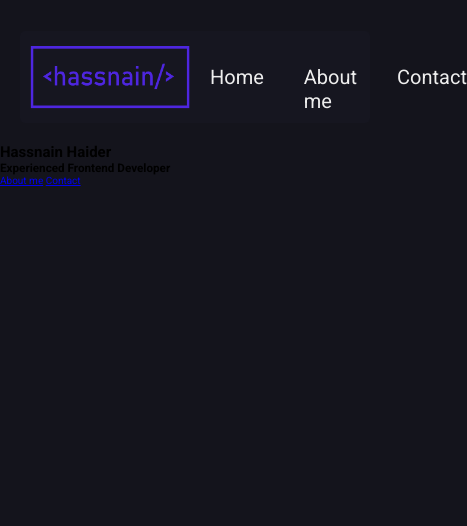
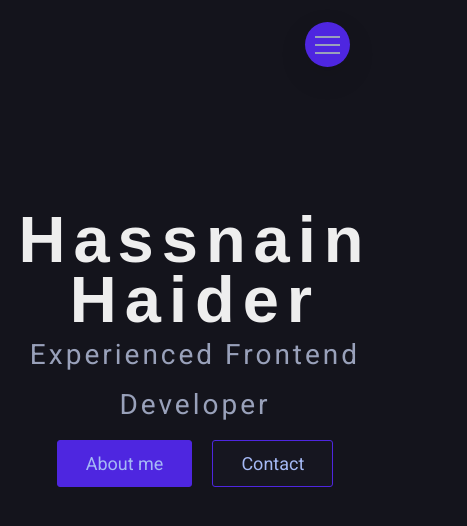
Before and after one commit to hass-nain/hass-nain.github.io, a plain HTML site: page index.html in a window 390 px wide. Shown: the whole page, 467 px wide, since content can reach past the window. Drawn offline with nearby package versions, Linux system fonts and the light colour scheme; a web font is replaced by a local one.

Commit message:
Update style.css

```diff
--- a/assets/css/style.css
+++ b/assets/css/style.css
@@ -1,4 +1,4 @@
-@import url("https://fonts.googleapis.com/css2?family=Roboto:ital,wght@0,300;0,400;0,700;1,400&display=swap");
+@import url("https://fonts.googleapis.com/css2?family=Recursive:wght@900&family=Roboto:ital,wght@0,300;0,400;0,700;1,400&display=swap");
 
 *,
 *::after,
@@ -15,13 +15,39 @@ html {
 body {
   background: #14141c;
   font-family: "Roboto", sans-serif;
+  color: #99a1ba;
+}
+
+/* Typography */
+h1 {
+  font-family: "Recursive", sans-serif;
+  font-size: 6.5rem;
+  font-weight: 900;
+  letter-spacing: 8px;
+  color: #eee;
+  line-height: 6rem;
+}
+
+h3 {
+  font-size: 2.8rem;
+  letter-spacing: 3px;
+  font-weight: 400;
+  line-height: 5rem;
+}
+
+.section-text {
+  font-size: 2.2rem;
 }
 
 /* Navbar */
 
 .navbar {
   padding: 2rem;
+  width: 100%;
   color: #99a1ba;
+  position: fixed;
+  top: 0;
+  left: 0;
 }
 
 .nav-container {
@@ -76,7 +102,155 @@ body {
   color: #a5b9f5;
 }
 
+/* Home */
+.home-section {
+  min-height: 60vh;
+  display: flex;
+  flex-direction: column;
+  align-items: center;
+  justify-content: center;
+  margin-top: 10rem !important;
+}
+
+/* Buttons */
+.btn {
+  text-decoration: none;
+  font-size: 1.8rem;
+  padding: 1.2rem 2.8rem;
+  border: 1px solid #4e26e0;
+  background: #4e26e0;
+  margin: 1rem;
+  color: #a5b9f5;
+  border-radius: 3px;
+  font-weight: 500;
+  transition: 0.4s ease;
+}
+
+.btn:hover,
+.btn:active,
+.btn:focus {
+  background: #3d1db2;
+  border: 1px solid #3d1db2;
+  color: #eee;
+}
+
+.btn-outline {
+  background: #161620;
+}
+
 /* Utility */
+
 .drag-none {
   -webkit-user-drag: none;
 }
+
+.container {
+  max-width: 98rem;
+  margin: 0 auto;
+  padding: 0 1rem;
+}
+
+.flex {
+  display: flex;
+  align-items: center;
+}
+
+/* Responsiveness */
+
+@media (max-width: 768px) {
+  .navbar {
+    padding: 0;
+  }
+
+  .nav-container {
+    flex-direction: column;
+    height: 80vh;
+    background: #161620;
+    padding: 30px 0;
+    border: 1px solid #4e26e0;
+    border-bottom-left-radius: 20px;
+    border-bottom-right-radius: 20px;
+    width: 95%;
+    margin: 0 auto;
+    border-top-color: transparent;
+    transition: 0.5s ease;
+    transform: translateY(-1300px);
+    align-items: center;
+    justify-content: start;
+  }
+
+  .menu-items {
+    flex-direction: column;
+  }
+
+  .menu-item {
+    margin: 3rem 0;
+  }
+
+  .menu-btn {
+    display: block;
+    background-color: #4e26e0;
+    height: 45px;
+    width: 45px;
+    position: fixed;
+    top: 22px;
+    right: 40px;
+    z-index: 2222;
+    border-radius: 50%;
+    box-shadow: 0 1rem 3rem rgba(0, 0, 0, 0.1);
+    text-align: center;
+    cursor: pointer;
+  }
+
+  .menu-btn-icon,
+  .menu-btn-icon::after,
+  .menu-btn-icon::before {
+    width: 25px;
+    height: 2px;
+    background-color: #99a1ba;
+    display: inline-block;
+    transition: all 0.2s;
+  }
+
+  .menu-btn-icon {
+    position: relative;
+    margin-top: 22px;
+  }
+
+  .menu-btn-icon::after,
+  .menu-btn-icon::before {
+    position: absolute;
+    content: "";
+    left: 0;
+  }
+
+  .menu-btn-icon::before {
+    top: 0.8rem;
+  }
+
+  .menu-btn-icon::after {
+    top: -0.8rem;
+  }
+
+  .menu-btn.active .menu-btn-icon {
+    background-color: transparent;
+  }
+
+  .menu-btn.active .menu-btn-icon::after {
+    transform: rotate(-135deg);
+    top: 0;
+  }
+
+  .menu-btn.active .menu-btn-icon::before {
+    transform: rotate(135deg);
+    top: 0;
+  }
+
+  .nav-container.mobile {
+    transform: translateY(0);
+  }
+
+  .home-section {
+    text-align: center;
+  }
+}
```
